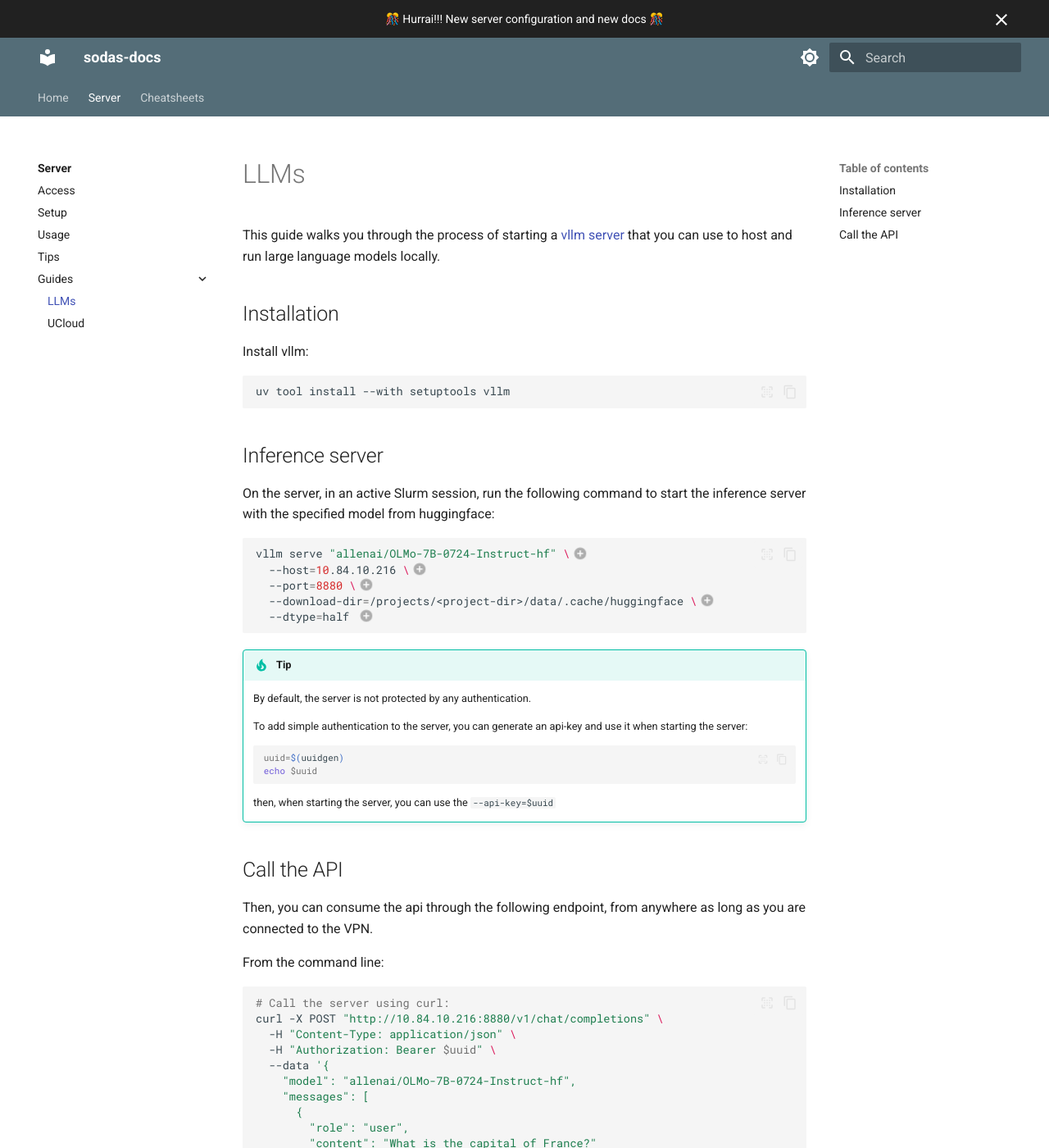
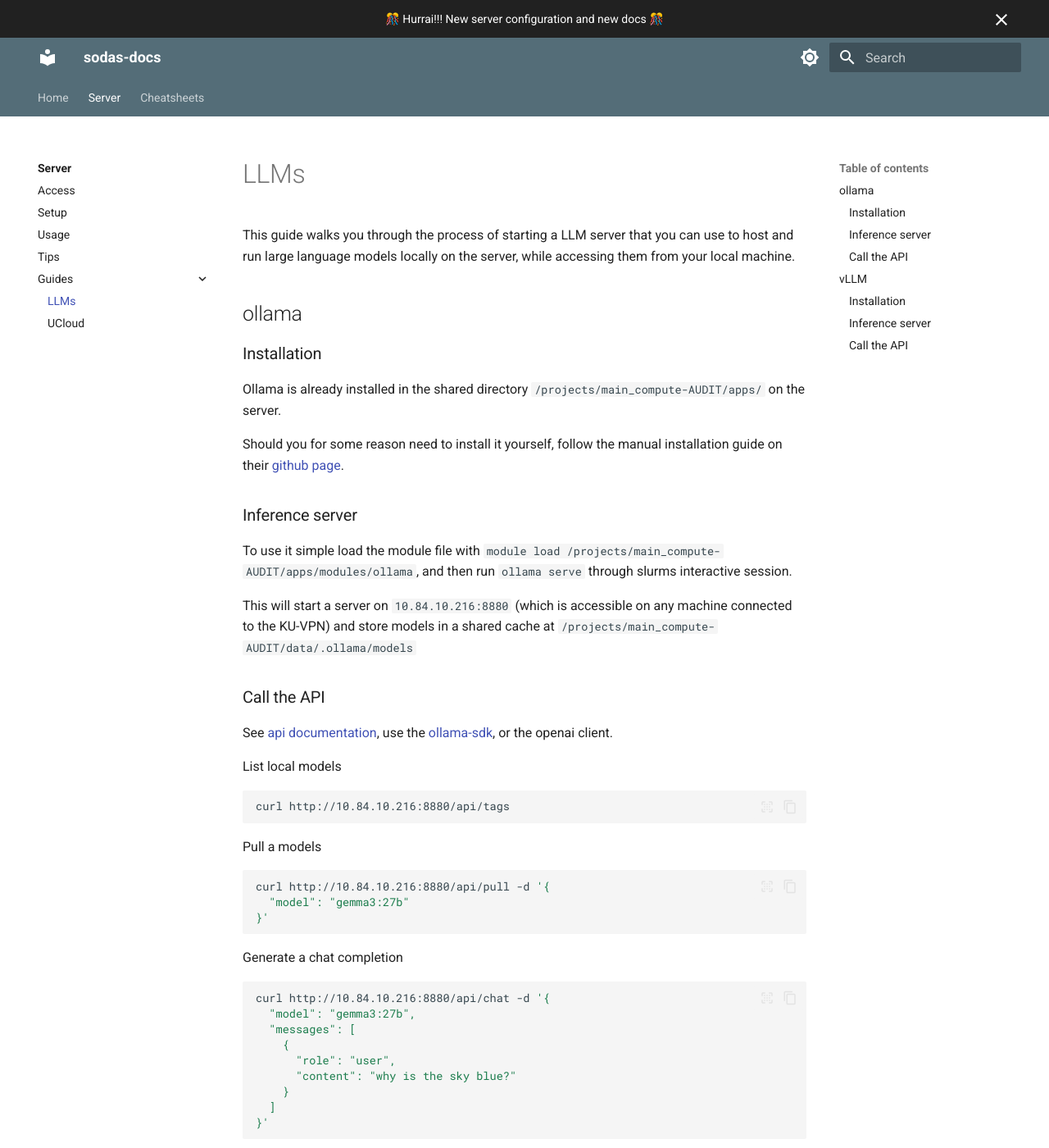
Before and after one commit to cph-sodas/cph-sodas.github.io, an MkDocs documentation site: the page built from docs/server/guides/llms.md, in a window 1280 px wide and 1400 px high. Shown: the whole window at 82% size. Built offline with MkDocs 1.6.1 and Material for MkDocs 9.7.7, drawn with Linux system fonts in a browser that asks for light colours; some of the changed text lies outside the part shown.

Commit message:
add ollama to llms guide

````diff
--- a/docs/server/guides/llms.md
+++ b/docs/server/guides/llms.md
@@ -1,17 +1,96 @@
 # LLMs
 
-This guide walks you through the process of starting a [vllm server](https://docs.vllm.ai/en/latest/index.html) that you can use
-to host and run large language models locally.
+This guide walks you through the process of starting a LLM server that you can
+use to host and run large language models locally on the server, while
+accessing them from your local machine.
 
-## Installation
+## ollama
 
-Install vllm:
+### Installation
+
+Ollama is already installed in the shared directory
+`/projects/main_compute-AUDIT/apps/` on the server.
+
+Should you for some reason need to install it yourself, follow the manual
+installation guide on their [github page](https://github.com/ollama/ollama/blob/main/docs/linux.md#manual-install).
+
+### Inference server
+
+To use it simple load the
+module file with `module load /projects/main_compute-AUDIT/apps/modules/ollama`,
+and then run `ollama serve` through slurms interactive session.
+
+This will start a server on `10.84.10.216:8880` (which is accessible on any
+machine connected to the KU-VPN) and store models in a shared cache at
+`/projects/main_compute-AUDIT/data/.ollama/models`
+
+### Call the API
+
+See [api documentation](https://github.com/ollama/ollama/blob/main/docs/api.md#generate-a-chat-completion), use the [ollama-sdk](https://github.com/ollama/ollama-python), or the openai client.
+
+List local models
+
+```bash
+curl http://10.84.10.216:8880/api/tags
+```
+
+Pull a models
+
+```bash
+curl http://10.84.10.216:8880/api/pull -d '{
+  "model": "gemma3:27b"
+}'
+
+```
+
+Generate a chat completion
+
+```bash
+curl http://10.84.10.216:8880/api/chat -d '{
+  "model": "gemma3:27b",
+  "messages": [
+    {
+      "role": "user",
+      "content": "why is the sky blue?"
+    }
+  ]
+}'
+
+
+
+```
+
+```python
+from openai import OpenAI
+
+client = OpenAI(
+    base_url = 'http://10.84.10.216:8880/v1',
+    api_key='ollama', # required, but unused
+)
+
+response = client.chat.completions.create(
+  model="gemma3:27b",
+  messages=[
+    {"role": "system", "content": "You are a helpful assistant."},
+    {"role": "user", "content": "Who won the world series in 2020?"},
+    {"role": "assistant", "content": "The LA Dodgers won in 2020."},
+    {"role": "user", "content": "Where was it played?"}
+  ]
+)
+print(response.choices[0].message.content)
+```
+
+## vLLM
+
+### Installation
+
+Install [vllm](https://docs.vllm.ai/en/latest/index.html):
 
 ```bash
 uv tool install --with setuptools vllm
 ```
 
-## Inference server
+### Inference server
 
 On the server, in an active Slurm session, run the following command to start
 the inference server with the specified model from huggingface:
@@ -41,7 +120,7 @@ vllm serve "allenai/OLMo-7B-0724-Instruct-hf" \ #(1)!
     ```
     then, when starting the server, you can use the `--api-key=$uuid`
 
-## Call the API
+### Call the API
 
 Then, you can consume the api through the following endpoint, from anywhere
 as long as you are connected to the VPN.
````
